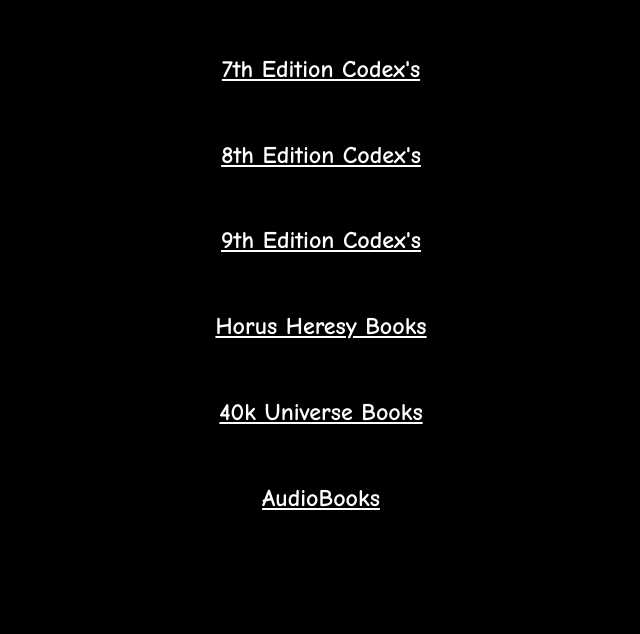
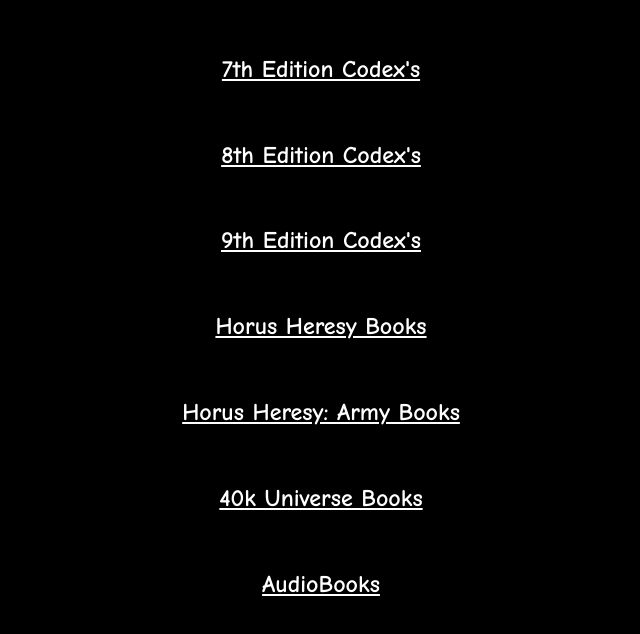
Before and after one commit to betterblacklibrary/betterblacklibrary.github.io, a plain HTML site: page index.html in a window 1280 px wide. Shown: the part 106-740 px from the top of the page, without its empty margins (319-959 px from the left). Drawn offline with Linux system fonts and the light colour scheme.

Commit message:
Update index.html

```diff
--- a/index.html
+++ b/index.html
@@ -33,6 +33,10 @@
 
 <br>
 
+<h2><a href="https://drive.google.com/drive/folders/1rVapuNlZHBnIJV7l_3FahAPk4Xo7HBEv?usp=sharing" target="_blank">Horus Heresy: Army Books</a></h2>
+
+<br>
+
 <h2><a href="https://mega.nz/folder/ZqMCxT4T#WrthuCn3Mu0UMUZ3F_uq5w" target="_blank">40k Universe Books</a></h2>
 
 <br>
```
